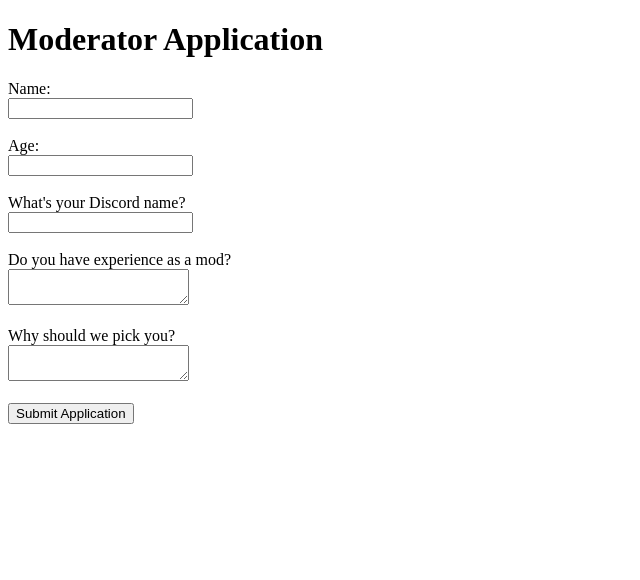
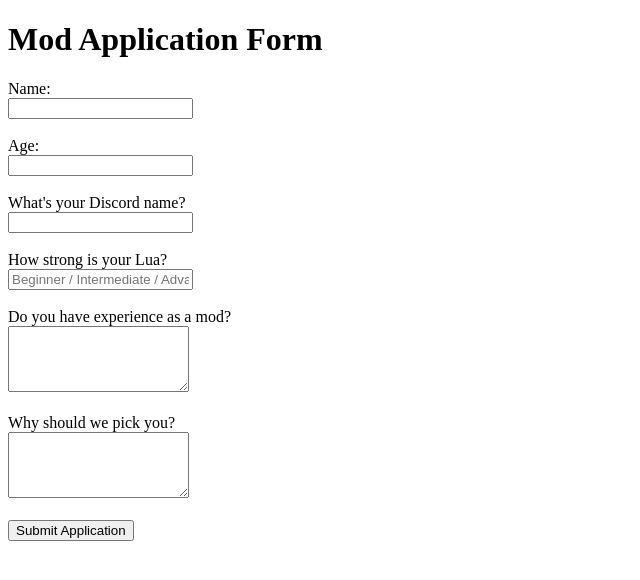
Before and after one commit to Epikguyfromrobloxanddiscord/Apply-for-mod, a plain HTML site: page index.html in a window 1280 px wide. Shown: the whole page, without its empty margins (0-640 px from the left). Drawn offline with Linux system fonts and the light colour scheme.

Commit message:
Update index.html

```diff
--- a/index.html
+++ b/index.html
@@ -1,10 +1,12 @@
 <!DOCTYPE html>
 <html>
 <head>
-  <title>Apply for Mod</title>
+  <title>Apply for Moderator</title>
+  <meta charset="UTF-8">
 </head>
 <body>
-  <h1>Moderator Application</h1>
+  <h1>Mod Application Form</h1>
+
   <form action="https://formspree.io/f/xkgbdlod" method="POST">
     <label for="name">Name:</label><br>
     <input type="text" id="name" name="Name" required><br><br>
@@ -15,13 +17,17 @@
     <label for="discord">What's your Discord name?</label><br>
     <input type="text" id="discord" name="Discord" required><br><br>
 
+    <label for="lua">How strong is your Lua?</label><br>
+    <input type="text" id="lua" name="Lua Skill Level" placeholder="Beginner / Intermediate / Advanced" required><br><br>
+
     <label for="experience">Do you have experience as a mod?</label><br>
-    <textarea id="experience" name="Experience" required></textarea><br><br>
+    <textarea id="experience" name="Mod Experience" rows="4" required></textarea><br><br>
 
     <label for="reason">Why should we pick you?</label><br>
-    <textarea id="reason" name="Reason" required></textarea><br><br>
+    <textarea id="reason" name="Why Pick You" rows="4" required></textarea><br><br>
 
     <button type="submit">Submit Application</button>
   </form>
+
 </body>
 </html>
```
